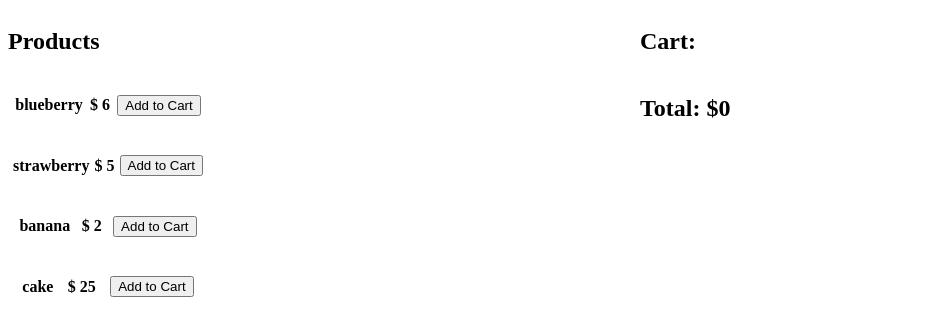
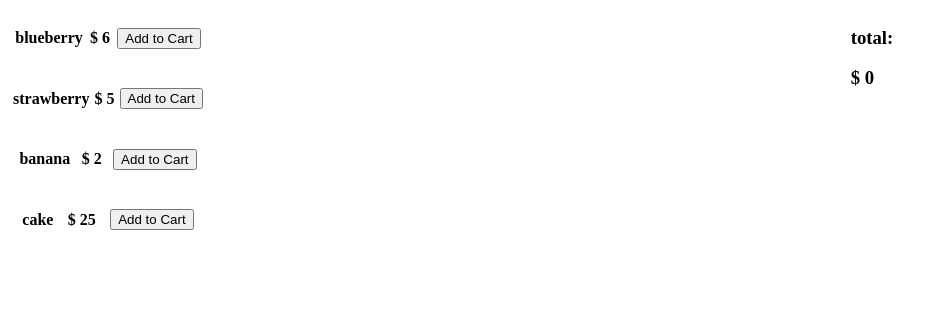
Before and after one commit to ariannalillie/shopping-cart, a React (Create React App) app: page / in a window 1280 px wide. Shown: the top 336 px of the page, without its empty margins (0-947 px from the left). Built offline with nearby package versions, Linux system fonts and the light colour scheme.

Commit message:
products, total, quantity

```diff
--- a/src/components/Basket.js
+++ b/src/components/Basket.js
@@ -1,11 +1,17 @@
 import React from "react";
 
-const Basket = () => {
+const BasketItem = ({ name, price, quantity }) => {
     return (
         <div>
-            Basket
+            <h3>{name}</h3>
+            <h3>{price}</h3>
+            <div className="quantity">
+                <button>-</button>
+                <h3>{quantity}</h3>
+                <button>+</button>
+            </div>
         </div>
     )
 };
 
-export default Basket;
+export default BasketItem;
--- a/src/components/index.css
+++ b/src/components/index.css
@@ -1,6 +1,9 @@
 .cart_item {
+    width: 200px;
     display: flex;
     flex-direction: row;
+    align-items: center;
+    justify-content: space-evenly;
 }
 
 .cart_item_price {
@@ -12,6 +15,10 @@
 }
 
 .main_container_left {
+    flex: 1;
+}
+
+.main_container_center {
     flex: 1;
 }
 
@@ -31,3 +38,9 @@
     align-items: center;
     justify-content: space-evenly;
 }
+
+.quantity {
+    display: flex;
+    flex-direction: row;
+    align-items: center;
+}
--- a/src/components/main.js
+++ b/src/components/main.js
@@ -1,53 +1,49 @@
-import React, { useState } from "react";
+import React, { useState, useEffect } from "react";
 import Product from "./Product";
 import products from "../data/products";
+import BasketItem from "./Basket";
 import './index.css';
 
 const Main = () => {
-    const [cartItems, setCartItems] = useState([])
-    const [total, setTotal] = useState(0);
+    const [cart, setCart] = useState([])
+    const [productsDisplayed, setProductsDisplayed] = useState(products.map(el => {
+        return { ...el, quantity: 1 }
+    }));
+    const [total, setTotal] = useState(0)
 
-    //Add to cart function
-    const addToCart = (product) => {
-        setCartItems((prev) => {
-            return [...prev, {name: product.name, price: product.price}]
-        });
-        updateTotal(product);
-    };
+    const handleClick = (product) => {
+        setCart((prev) => {
+            return [...prev, product];
+        })
+        updateTotal(product.price)
+    }
 
-    //Updte Total
-    const updateTotal = (product) => {
+    // Display products
+    const displayProducts = productsDisplayed.map(product => {
+        return <Product key={product.id} name={product.name} price={product.price} onClick={() => handleClick(product)} />
+    })
+
+    //Add to total
+    const updateTotal = (price) => {
         setTotal((prev) => {
-            return prev+product.price;
+            return prev+price
         })
     }
+
 
     return (
         <div className="main_container">
             <div className="main_container_left">
-                <h2>Products</h2>
-                <div className="p_list">
-                    {products.map((product) => {
-                        return <Product key={product.id} name={product.name} price={product.price} onClick={() => addToCart(product)}/>
-                    })}
-                </div>
+                {displayProducts}
+            </div>
+            <div className="main_container_center">
+                {cart.map(cartItem => {
+                    return <BasketItem name={cartItem.name} price={cartItem.price} quantity={cartItem.quantity} />
+                })}
             </div>
             <div className="main_container_right">
-                <h2>Cart:</h2>
-                {console.log(cartItems)}
-                {cartItems.map((cartItem) => {
-                    return (
-                        <div className="cart_item">
-                            <h4>{cartItem.name}</h4>
-                            <h4 className="cart_item_price">$ {cartItem.price}</h4>
-                        </div>
-                    )
-
-                })}
-                <div className="total_container">
-                    <h2>Total: $</h2>
-                    <h2> {total}</h2>
-                </div>
+                <h3>total:</h3>
+                <h3>$ {total}</h3>
             </div>
         </div>
     )
```
